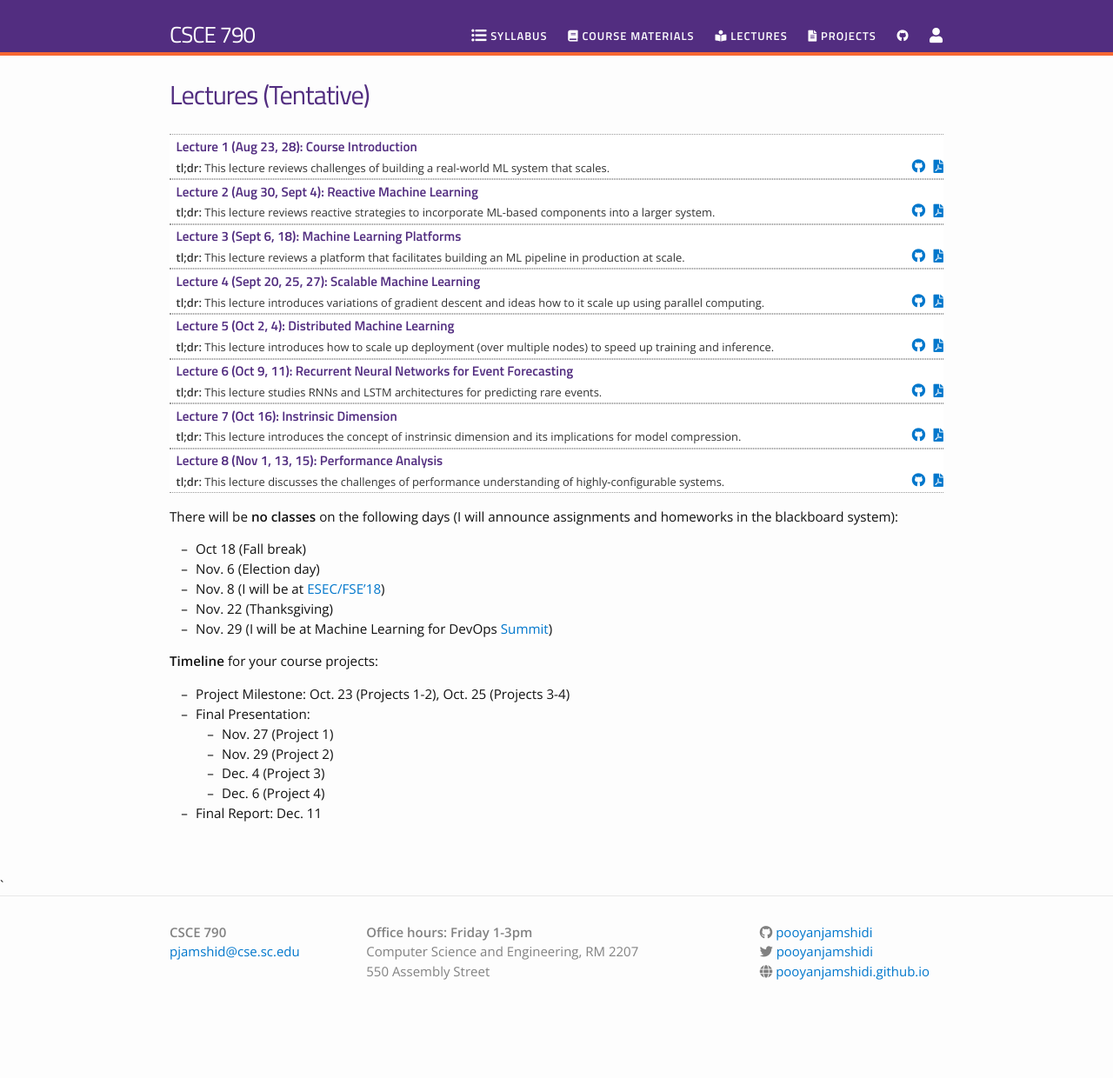
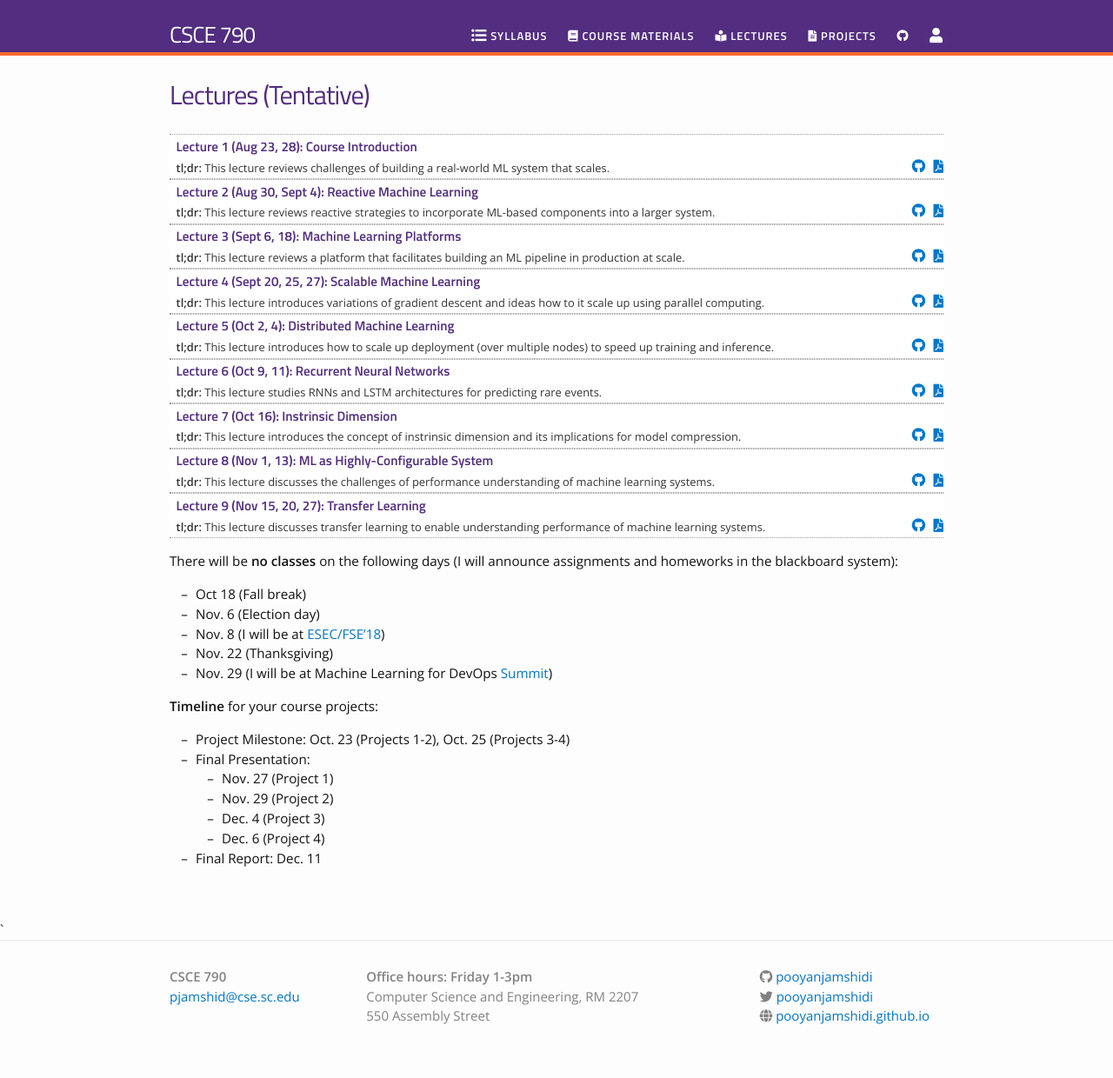
Before and after one commit to pooyanjamshidi/mls, a Jekyll site: the page built from lectures.md, in a window 1280 px wide. Shown: the whole page at 87% size. Built offline with Jekyll 4.4.1, drawn with Linux system fonts in a browser that asks for light colours; nearby versions of some CDN libraries; before the commit the page ends 1188 px from its top, so only the background shows below that.

Commit message:
updated lectures

```diff
--- a/_data/lectures.yml
+++ b/_data/lectures.yml
@@ -23,7 +23,7 @@
   dirname: lectures
   tldr: "This lecture introduces how to scale up deployment (over multiple nodes) to speed up training and inference."
 
-- title: "Lecture 6 (Oct 9, 11): Recurrent Neural Networks for Event Forecasting"
+- title: "Lecture 6 (Oct 9, 11): Recurrent Neural Networks"
   filename: mls06
   dirname: lectures
   tldr: "This lecture studies RNNs and LSTM architectures for predicting rare events."
@@ -33,7 +33,12 @@
   dirname: lectures
   tldr: "This lecture introduces the concept of instrinsic dimension and its implications for model compression."
 
-- title: "Lecture 8 (Nov 1, 13, 15): Performance Analysis"
+- title: "Lecture 8 (Nov 1, 13): ML as Highly-Configurable System"
   filename: mls08
   dirname: lectures
-  tldr: "This lecture discusses the challenges of performance understanding of highly-configurable systems."
+  tldr: "This lecture discusses the challenges of performance understanding of machine learning systems."
+
+- title: "Lecture 9 (Nov 15, 20, 27): Transfer Learning"
+  filename: mls08
+  dirname: lectures
+  tldr: "This lecture discusses transfer learning to enable understanding performance of machine learning systems."
```
